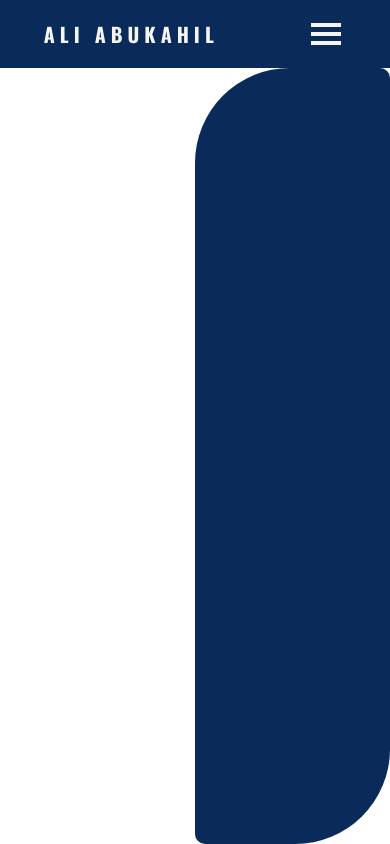
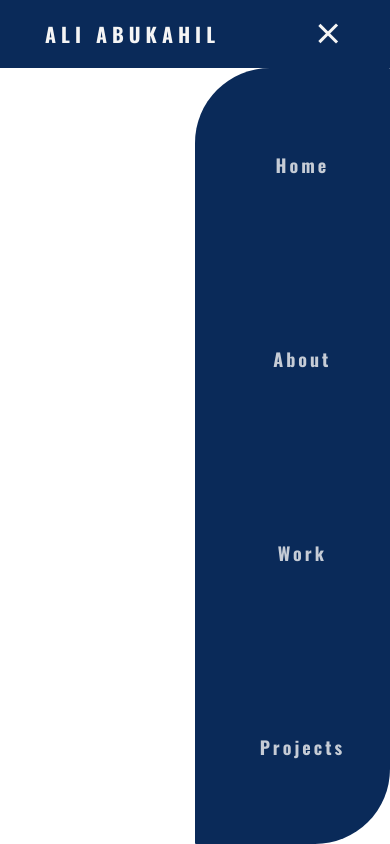
Before and after one commit to AliAbukahil/myPortfolio, a plain HTML site: page index.html in a window 390 px wide. Both pictures are taken after a click on the element 326 px from the left and 33 px from the top of the page. Drawn offline with nearby package versions, Linux system fonts and the light colour scheme.

Commit message:
nav bar + slide right side nav bar with Animation Done

```diff
--- a/css/style.css
+++ b/css/style.css
@@ -25,20 +25,14 @@ nav {
   justify-content: space-around;
   align-items: center;
   background-color: #876796;
-  border-radius: 95px 10px;
+  border-radius: 75px 1px;
   width: 40%;
   height: 4rem;
 }
 
 /* .nav-links {
-  display: flex;
-  justify-content: space-around;
-  align-items: center;
   background-color: tomato;
-  border-radius: 10px 95px;
-  width: 40%;
     height: 8vh;
-
 } */
 
 .nav-links li {
@@ -49,7 +43,8 @@ nav {
   color: whitesmoke;
   text-decoration: none;
   letter-spacing: 3px;
-  font-weight: 14px;
+  font-weight: 700;
+  font-size: 18px;
 }
 
 .burger {
@@ -58,10 +53,11 @@ nav {
 }
 
 .burger div {
-  width: 30px;
-  height: 4px;
+  width: 25px;
+  height: 3px;
   background-color: whitesmoke;
   margin: 5px;
+  transition: all 0.3s ease;
 }
 
 /* Tablet Zone */
@@ -72,9 +68,6 @@ nav {
 }
 /*  */
 @media screen and (max-width: 768px) {
-  /*   body {
-    display: none;
-  } */
   body {
     overflow-x: hidden;
   }
@@ -88,7 +81,7 @@ nav {
     flex-direction: column;
     align-items: center;
     width: 50%;
-    transform: translate(100%);
+    transform: translateX(100%);
     transition: transform 0.5s ease-in;
   }
   .nav-links li {
@@ -102,7 +95,7 @@ nav {
 .nav-active {
   transform: translateX(0%);
 }
-
+/* Animation */
 @keyframes navLinkFade {
   from {
     opacity: 0;
@@ -113,3 +106,15 @@ nav {
     transform: translateX(0px);
   }
 }
+
+.spin .line1 {
+  transform: rotate(-45deg) translate(-5px, 6px);
+}
+
+.spin .line2 {
+  opacity: 0;
+}
+
+.spin .line3 {
+  transform: rotate(45deg) translate(-5px, -6px);
+}
--- a/js/app.js
+++ b/js/app.js
@@ -1,22 +1,24 @@
 const slideNav = () => {
   const burger = document.querySelector(".burger");
   const nav = document.querySelector(".nav-links");
-  const navLinks = document.querySelectorAll("nav-links li");
+  const navLinks = document.querySelectorAll(".nav-links li");
 
   burger.addEventListener("click", () => {
     // The Toggle Nav.
     nav.classList.toggle("nav-active");
 
-    // the Animation section.
+    // the Animation section for the Links.
     navLinks.forEach((link, index) => {
       if (link.style.animation) {
         link.style.animation = ``;
       } else {
         link.style.animation = `navLinkFade 0.5 ease forwards ${
-          index / 7 + 0.3
+          index / 7 + 4.1
         }s `;
       }
     });
+    // the Animation section for the Burger.
+    burger.classList.toggle("spin");
   });
 };
 
```
